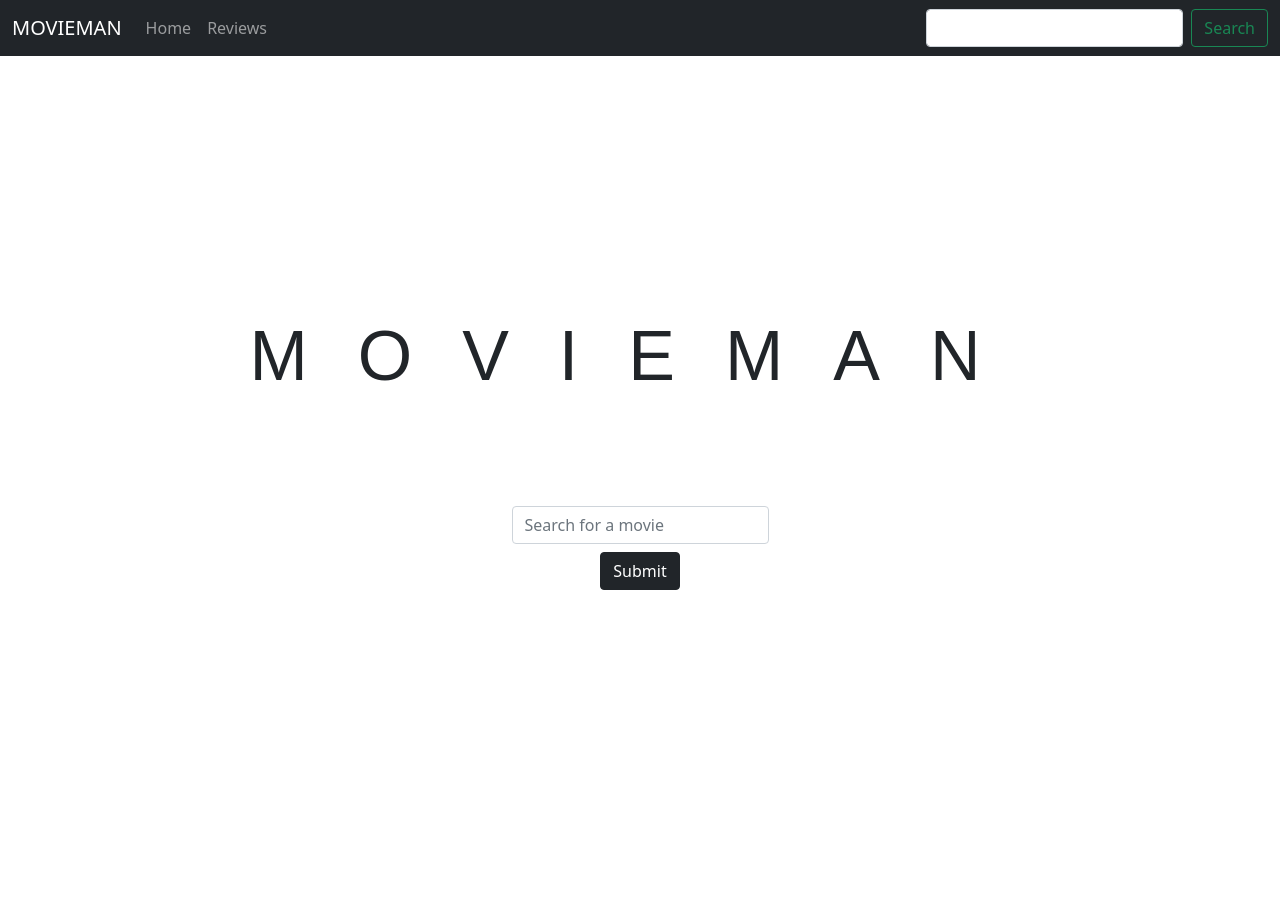
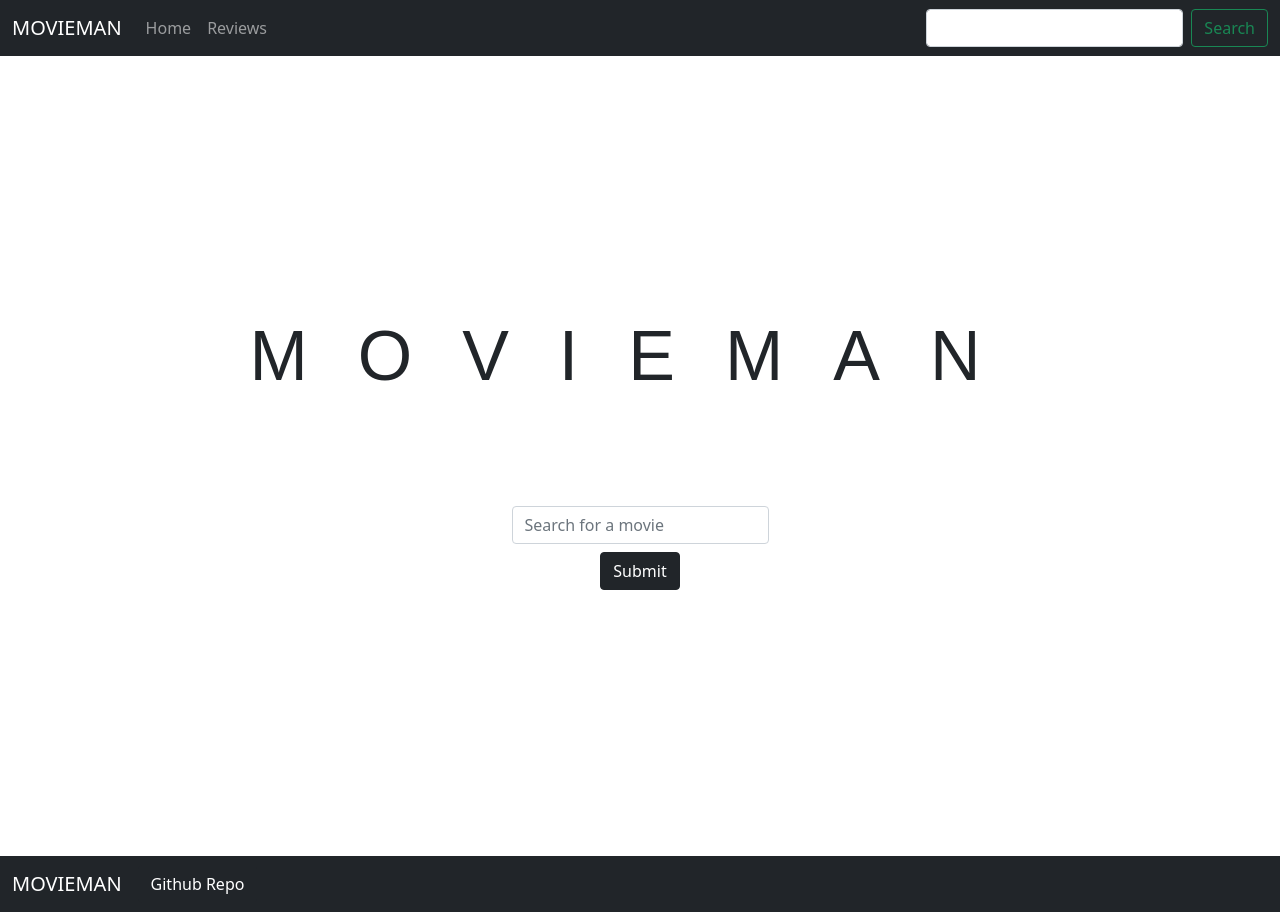
Before and after one commit to AarooneyFarr/MovieMan, a Vue app in the folder movieman/: page / in a window 1280 px wide. Before the commit the page ends 856 px from the top, so only its background shows below. Built offline with nearby package versions, Linux system fonts and the light colour scheme; a web font is replaced by a local one.

Commit message:
added footer

```diff
--- a/movieman/src/App.vue
+++ b/movieman/src/App.vue
@@ -46,6 +46,23 @@
     </nav>
 
     <router-view />
+    <nav class="navbar navbar-expand-lg navbar-dark bg-dark">
+      <div class="container-fluid">
+        <a class="navbar-brand" href="#">MOVIEMAN</a>
+
+        <div class="collapse navbar-collapse" id="navbarSupportedContent">
+          <ul class="navbar-nav me-auto mb-2 mb-lg-0">
+            <li class="nav-item d-flex">
+              <a
+                class="btn btn-dark"
+                href="https://github.com/AarooneyFarr/MovieMan"
+                >Github Repo</a
+              >
+            </li>
+          </ul>
+        </div>
+      </div>
+    </nav>
   </div>
 </template>
 
```
